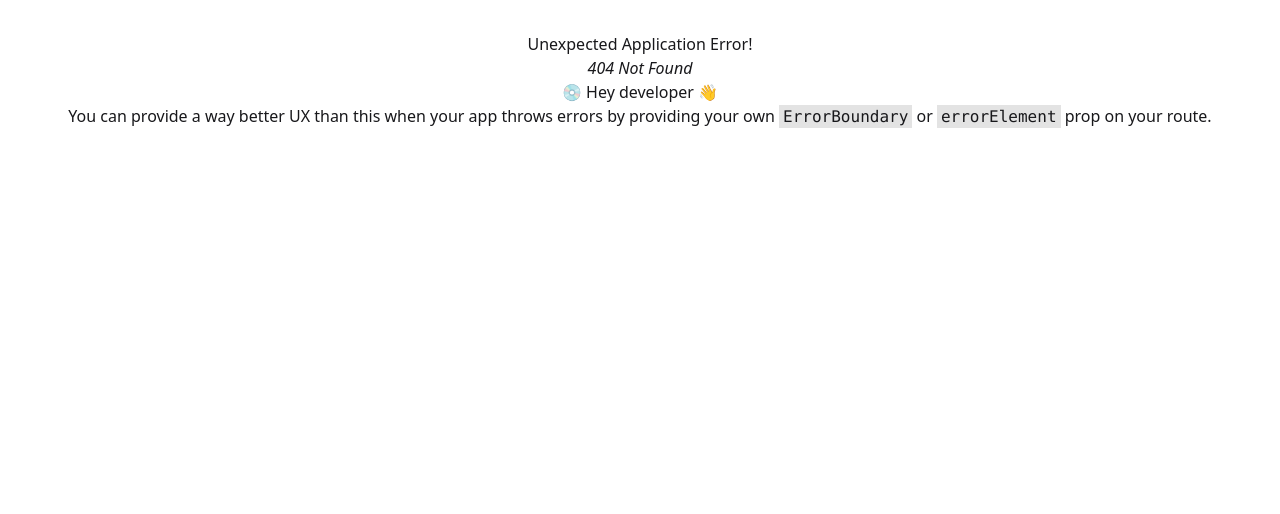
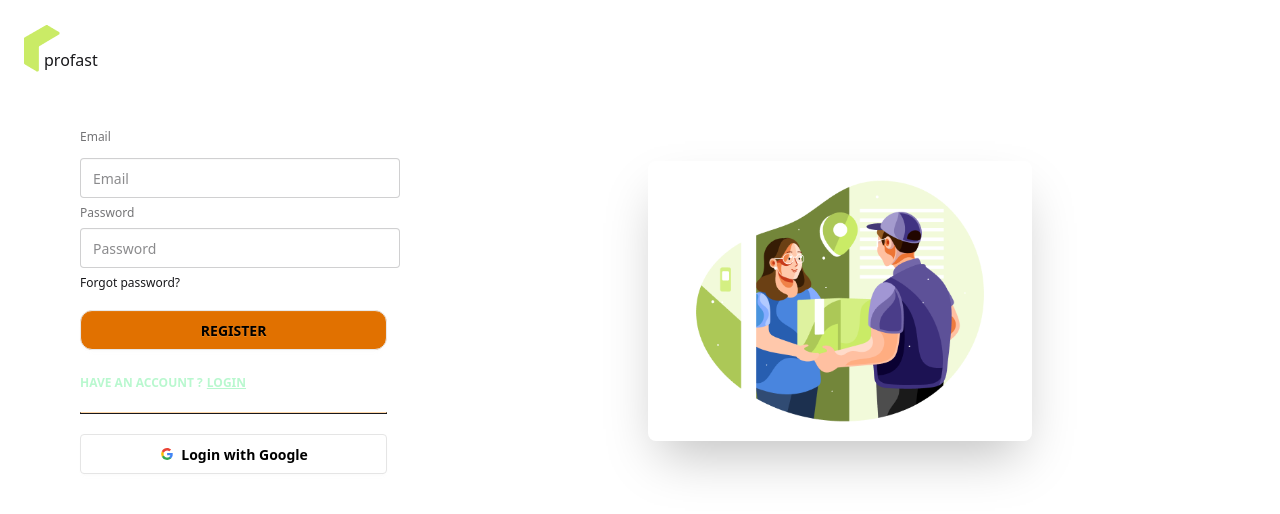
Before and after one commit to tajul1995/delivery-project, a React (Vite) app: page /register in a window 1280 px wide. Before the commit this address had no page. Shown: the top 514 px of the page. Built offline with nearby package versions, Linux system fonts and the light colour scheme; no server answers.

Commit message:
firebase-commit

```diff
--- a/package.json
+++ b/package.json
@@ -11,9 +11,11 @@
   },
   "dependencies": {
     "@tailwindcss/vite": "^4.1.13",
+    "@tanstack/react-query": "^5.90.2",
     "aos": "^2.3.4",
     "axios": "^1.12.2",
     "daisyui": "^5.1.24",
+    "firebase": "^12.3.0",
     "leaflet": "^1.9.4",
     "localforage": "^1.10.0",
     "match-sorter": "^8.1.0",
@@ -21,10 +23,12 @@
     "react-awesome-slider": "^4.1.0",
     "react-dom": "^19.1.1",
     "react-fast-marquee": "^1.6.5",
+    "react-hook-form": "^7.63.0",
     "react-icons": "^5.5.0",
     "react-leaflet": "^5.0.0",
     "react-router-dom": "^7.9.3",
     "react-slick": "^0.31.0",
+    "router": "^2.2.0",
     "slick-carousel": "^1.8.1",
     "sort-by": "^1.2.0",
     "sweetalert2": "^11.23.0",
--- /dev/null
+++ b/src/firebase/firebase.init.js
@@ -0,0 +1,19 @@
+// Import the functions you need from the SDKs you need
+import { initializeApp } from "firebase/app";
+import { getAuth } from "firebase/auth";
+// TODO: Add SDKs for Firebase products that you want to use
+// https://firebase.google.com/docs/web/setup#available-libraries
+
+// Your web app's Firebase configuration
+const firebaseConfig = {
+  apiKey: "AIzaSyAUG46COqB5QBbw8x1e0MFUmKk99Vqv7es",
+  authDomain: "bistro-boss-resturent-1c3d1.firebaseapp.com",
+  projectId: "bistro-boss-resturent-1c3d1",
+  storageBucket: "bistro-boss-resturent-1c3d1.firebasestorage.app",
+  messagingSenderId: "881734179276",
+  appId: "1:881734179276:web:71db394565cb58763f6569"
+};
+
+// Initialize Firebase
+const app = initializeApp(firebaseConfig);
+export const auth = getAuth(app);
--- /dev/null
+++ b/src/layout/AuthLayout.jsx
@@ -0,0 +1,29 @@
+import { Link, Outlet } from "react-router-dom"
+import img from '../assets/authImage.png'
+import ProFast from '../components/ProFast'
+
+const AuthLayout = () => {
+  return (
+   <div className="  max-w-7xl mx-auto p-6 bg-[light-dark(var(--color-white),var(--color-gray-950))]
+   ">
+   <Link to="/">
+    <p>
+      <ProFast></ProFast>
+    </p>
+   </Link>
+  <div className="hero-content flex-col lg:flex-row-reverse ">
+    <div className="flex-1">
+        <img
+      src={img}
+      className="max-w-sm rounded-lg shadow-2xl"
+    />
+    </div>
+    <div className="flex-1">
+      <Outlet></Outlet>
+    </div>
+  </div>
+</div>
+  )
+}
+
+export default AuthLayout
--- a/src/main.jsx
+++ b/src/main.jsx
@@ -1,15 +1,30 @@
 import { StrictMode } from 'react'
 import { createRoot } from 'react-dom/client'
 import './index.css'
-import App from './App.jsx'
+import {
+
+  QueryClient,
+  QueryClientProvider
+} from '@tanstack/react-query'
+
 import {
 
   RouterProvider
 } from "react-router-dom";
 import router from './router/router.jsx';
+import AuthProvider from './pages/Context/AuthProvider.jsx';
+
+const queryClient = new QueryClient()
 
 createRoot(document.getElementById('root')).render(
   <StrictMode>
-      <RouterProvider router={router} />
+    <div className='font-urbanist max-w-7xl mx-auto'>
+      <QueryClientProvider client={queryClient}>
+        <AuthProvider>
+          <RouterProvider router={router} />
+        </AuthProvider>
+      </QueryClientProvider>
+    </div>
   </StrictMode>,
+
 )
--- /dev/null
+++ b/src/pages/AuthComponents/Login.jsx
@@ -0,0 +1,66 @@
+
+import { useForm } from 'react-hook-form'
+
+import { useState } from 'react'
+import useAuth from '../Hooks/useAuth'
+
+const Login = () => {
+    const [error,setError]=useState('')
+    const { signInUser, signInWithGoogle}=useAuth()
+    const {
+    register,
+    formState: { errors },
+    handleSubmit,
+  } = useForm()
+  const googleSignIn =()=>{
+    signInWithGoogle()
+    .then(res=>console.log(res.user))
+  }
+  const onSubmit=(data)=>{
+    signInUser(data.email,data.password)
+    .then((userCredential) => {
+    // Signed in
+    const user = userCredential.user;
+    console.log(user)
+  })
+  .catch((error) => {
+    const errorCode = error.code;
+    const errorMessage = error.message;
+    setError(errorCode,errorMessage)
+  });
+  }
+  return (
+    <>
+      <form onSubmit={handleSubmit(onSubmit)} className="fieldset p-10 ">
+          <label className="label">Email</label>
+          <p className="text-red-500 font-bold">{error}</p>
+          <input type="email" className="input" placeholder="Email" {...register("email", { required: true })} />
+          {errors.email?.type === "required" && (
+        <p className="text-red-500 font-bold">email  is required</p>
+      )}
+          <label className="label">Password</label>
+          <input type="password" className="input" placeholder="Password" {...register("password", { required: true ,minLength:6  })}/>
+          {errors.password?.type === "minLength" && (
+        <p className="text-red-500 font-bold">password must have 6 characters</p>
+      )}
+      {errors.password?.type === "required" && (
+        <p className="text-red-500 font-bold">password  is required</p>
+      )}
+          <div><a className="link link-hover">Forgot password?</a></div>
+          <div className=" flex flex-col gap-3 ">
+            <button className="btn bg-amber-600 text-black uppercase my-3 w-3/5  rounded-xl">Register</button>
+            <p className="uppercase font-bold text-green-200"> have an account ?<Link to='/login' className="uppercase font-bold text-green-200 underline ml-1">Login</Link></p>
+            <span className="border-t-orange-200 border-1 my-2 w-3/5"></span>
+            <button onClick={googleSignIn} className="btn bg-white text-black border-[#e5e5e5] w-3/5">
+  <svg aria-label="Google logo" width="16" height="16" xmlns="http://www.w3.org/2000/svg" viewBox="0 0 512 512"><g><path d="m0 0H512V512H0" fill="#fff"></path><path fill="#34a853" d="M153 292c30 82 118 95 171 60h62v48A192 192 0 0190 341"></path><path fill="#4285f4" d="m386 400a140 175 0 0053-179H260v74h102q-7 37-38 57"></path><path fill="#fbbc02" d="m90 341a208 200 0 010-171l63 49q-12 37 0 73"></path><path fill="#ea4335" d="m153 219c22-69 116-109 179-50l55-54c-78-75-230-72-297 55"></path></g></svg>
+  Login with Google
+</button>
+
+          </div>
+
+        </form>
+    </>
+  )
+}
+
+export default Login
--- /dev/null
+++ b/src/pages/AuthComponents/Register.jsx
@@ -0,0 +1,71 @@
+import { useForm } from "react-hook-form"
+
+import { useState } from "react"
+import { Link } from "react-router-dom"
+import useAuth from "../Hooks/useAuth"
+
+const Register = () => {
+    const { creatUser, signInWithGoogle}=useAuth()
+    const [error,setError]=useState('')
+  const {
+    register,
+    formState: { errors },
+    handleSubmit,
+  } = useForm()
+  const googleSignIn =()=>{
+    signInWithGoogle()
+    .then(res=>console.log(res.user))
+  }
+  const onSubmit = (data) => {
+    creatUser(data.email,data.password)
+    .then((userCredential) => {
+    // Signed up
+    const user = userCredential.user;
+    console.log(user)
+    // ...
+  })
+  .catch((error) => {
+    const errorCode = error.code;
+    const errorMessage = error.message;
+    setError(errorCode,errorMessage)
+    // ..
+  });
+
+  }
+
+  return (
+    < >
+        <form onSubmit={handleSubmit(onSubmit)} className="fieldset p-10 ">
+          <label className="label">Email</label>
+          <p className="text-red-500 font-bold">{error}</p>
+          <input type="email" className="input" placeholder="Email" {...register("email", { required: true })} />
+          {errors.email?.type === "required" && (
+        <p className="text-red-500 font-bold">email  is required</p>
+      )}
+          <label className="label">Password</label>
+          <input type="password" className="input" placeholder="Password" {...register("password", { required: true ,minLength:6  })}/>
+          {errors.password?.type === "minLength" && (
+        <p className="text-red-500 font-bold">password must have 6 characters</p>
+      )}
+      {errors.password?.type === "required" && (
+        <p className="text-red-500 font-bold">password  is required</p>
+      )}
+          <div><a className="link link-hover">Forgot password?</a></div>
+          <div className=" flex flex-col gap-3 ">
+            <button className="btn bg-amber-600 text-black uppercase my-3 w-3/5  rounded-xl">Register</button>
+            <p className="uppercase font-bold text-green-200"> have an account ?<Link to='/login' className="uppercase font-bold text-green-200 underline ml-1">Login</Link></p>
+            <span className="border-t-orange-200 border-1 my-2 w-3/5"></span>
+            <button onClick={googleSignIn} className="btn bg-white text-black border-[#e5e5e5] w-3/5">
+  <svg aria-label="Google logo" width="16" height="16" xmlns="http://www.w3.org/2000/svg" viewBox="0 0 512 512"><g><path d="m0 0H512V512H0" fill="#fff"></path><path fill="#34a853" d="M153 292c30 82 118 95 171 60h62v48A192 192 0 0190 341"></path><path fill="#4285f4" d="m386 400a140 175 0 0053-179H260v74h102q-7 37-38 57"></path><path fill="#fbbc02" d="m90 341a208 200 0 010-171l63 49q-12 37 0 73"></path><path fill="#ea4335" d="m153 219c22-69 116-109 179-50l55-54c-78-75-230-72-297 55"></path></g></svg>
+  Login with Google
+</button>
+
+          </div>
+
+        </form>
+
+    </>
+  )
+}
+
+export default Register
--- /dev/null
+++ b/src/pages/Context/AuthContext.jsx
@@ -0,0 +1,4 @@
+import { createContext } from "react";
+
+
+ export const AuthContext = createContext()
--- /dev/null
+++ b/src/pages/Context/AuthProvider.jsx
@@ -0,0 +1,54 @@
+import { createUserWithEmailAndPassword, onAuthStateChanged, signInWithEmailAndPassword, signInWithPopup, signOut } from "firebase/auth"
+
+
+import { useEffect, useState } from "react"
+import { GoogleAuthProvider } from "firebase/auth";
+import { auth } from "../../firebase/firebase.init";
+import { AuthContext } from "./AuthContext";
+
+
+const provider = new GoogleAuthProvider();
+const AuthProvider = ({ children }) => {
+  const[user,setUser]=useState(null)
+  const [loading,setLoading]=useState(true)
+
+const creatUser=(email,password)=>{
+  setLoading(true)
+  return createUserWithEmailAndPassword(auth,email,password)
+
+}
+const signInUser=(email,password)=>{
+  setLoading(true)
+  return signInWithEmailAndPassword(auth,email,password)
+}
+const signInWithGoogle=()=>{
+  setLoading(true)
+  return signInWithPopup(auth,provider)
+}
+const userSignOut=()=>{
+  return signOut(auth)
+}
+useEffect(()=>{
+  const lockedUser = onAuthStateChanged(auth,currentUser=>{
+        setUser(currentUser)
+        setLoading(false)
+  })
+  return ()=>lockedUser()
+},[])
+   const authInfo={
+    creatUser,
+    signInUser,
+    user,
+    loading,
+    signInWithGoogle,
+    userSignOut
+
+   }
+  return (
+    <AuthContext value={authInfo}>
+      { children }
+    </AuthContext>
+  )
+}
+
+export default AuthProvider
--- /dev/null
+++ b/src/pages/Hooks/useAuth.jsx
@@ -0,0 +1,10 @@
+import { useContext } from "react"
+import { AuthContext } from "../Context/AuthContext"
+
+
+const useAuth = () => {
+    const authInfo = useContext(AuthContext)
+  return authInfo
+}
+
+export default useAuth
--- a/src/router/router.jsx
+++ b/src/router/router.jsx
@@ -3,27 +3,47 @@ import RootLayout from "../layout/RootLayout";
 import Home from "../pages/Home/Home/Home";
 import Coverage from "../pages/Home/Home/Coverage";
 import SendAParcel from "../pages/SendAParcel/SendAParcel";
+import AuthLayout from "../layout/AuthLayout";
+import Login from "../pages/AuthComponents/Login";
+import Register from "../pages/AuthComponents/Register";
 
 
 const router = createBrowserRouter([
   {
     path: "/",
-    element: <RootLayout></RootLayout>,
+    Component:RootLayout,
     children:[
         {
-            path:'/',
-            element:<Home></Home>,
+            index:true,
+            Component:Home,
         },
         {
-          path:'/coverage',
-          element:<Coverage></Coverage>
+          path:'coverage',
+          Component:Coverage,
         },
         {
-          path:'/parcelSend',
-          element:<SendAParcel></SendAParcel>
+          path:'parcelSend',
+          Component:SendAParcel
         }
     ]
   },
+  {
+    path:'/',
+    Component:AuthLayout,
+    children:[{
+      path:'login',
+      Component:Login,
+    },
+    {
+      path:'register',
+      Component:Register,
+    }
+
+
+
+  ]
+
+  }
 ]);
 
 export default router
```
Also changed, not shown: 1 other file (tests, documents, lock files or other folders).
